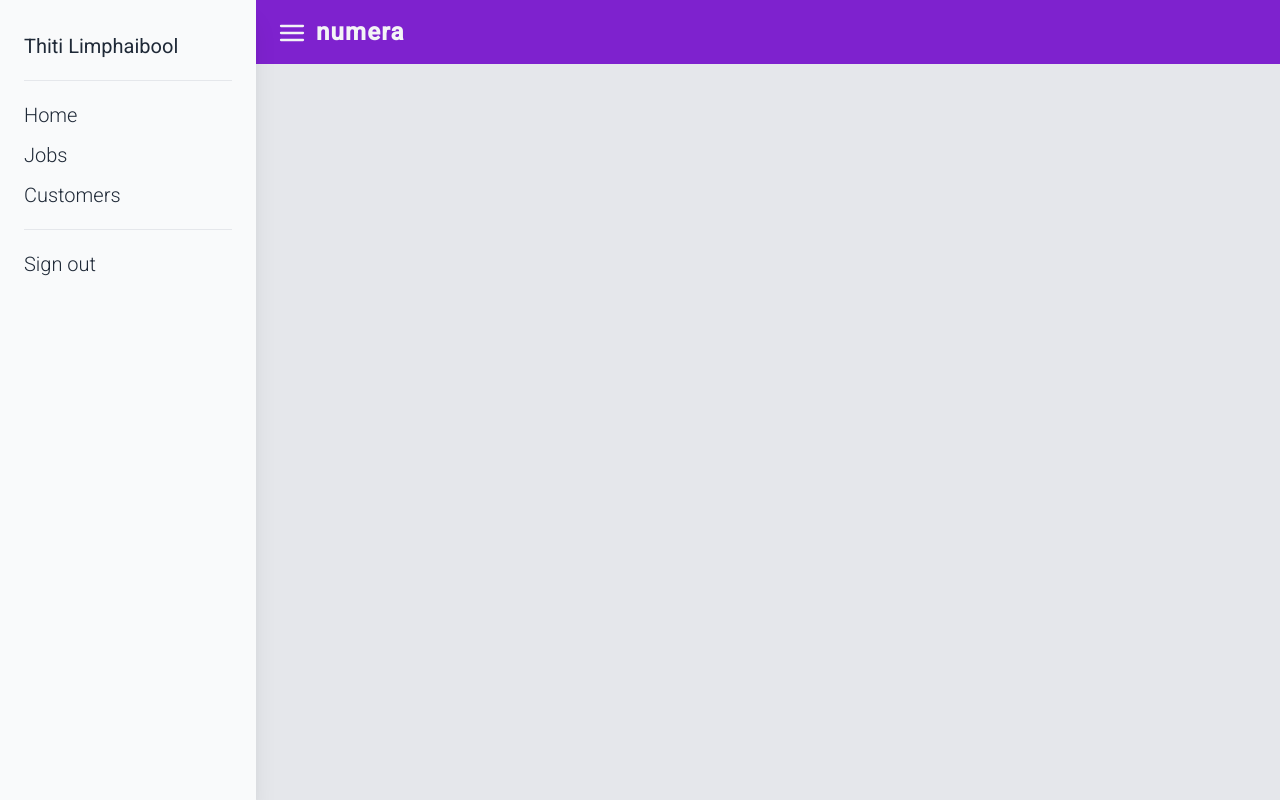
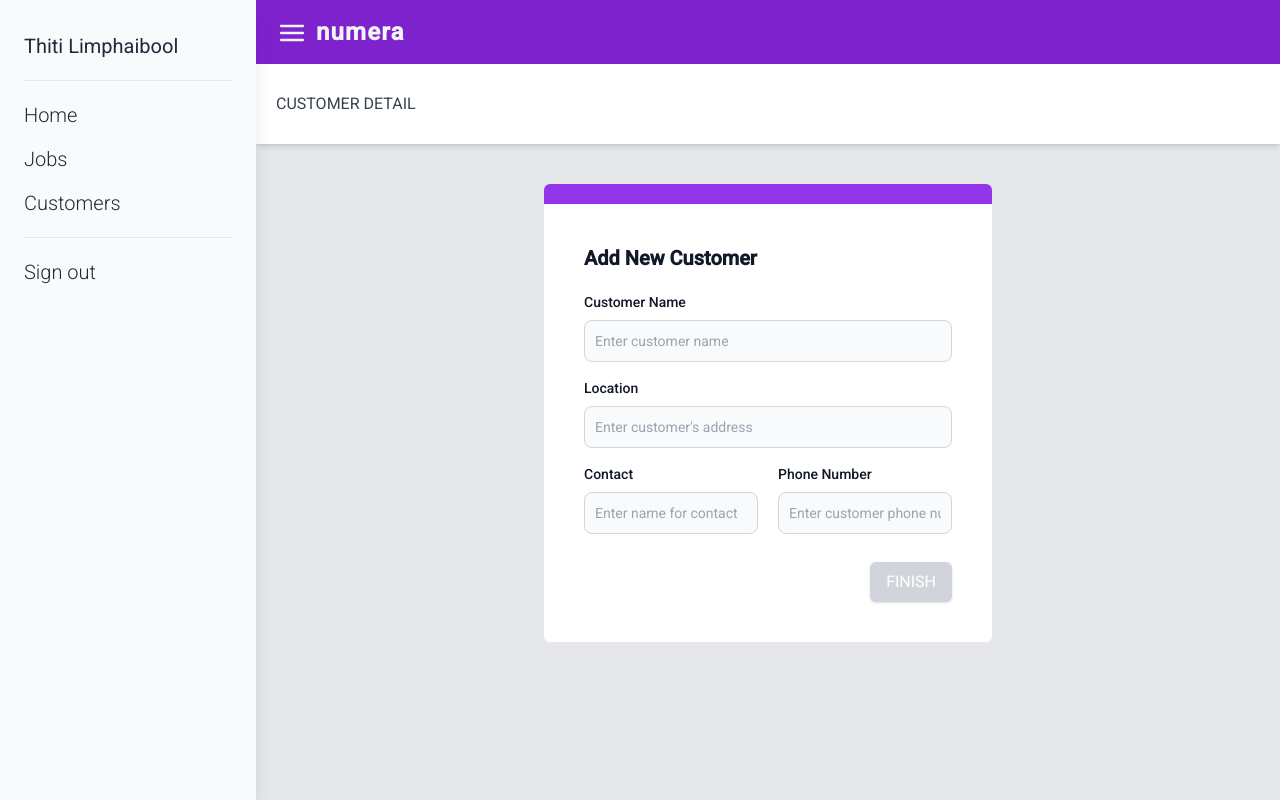
Before and after one commit to thiti-lim/job-costing-app, an Angular app: page /customer/new in a window 1280 px wide. Before the commit this address led to /. Built offline with nearby package versions, Linux system fonts and the light colour scheme.

Commit message:
customer add form with validation

```diff
--- a/src/app/app.component.html
+++ b/src/app/app.component.html
@@ -9,10 +9,10 @@
       <ul class="px-6 py-8">
         <li class="text-gray-800 font-l text-xl mb-5">Thiti Limphaibool</li>
         <hr />
-        <li class="text-gray-800 font-thin text-xl mb-3 mt-5">
+        <li class="text-gray-800 font-thin text-xl mb-4 mt-5">
           <a routerLink="/home">Home</a>
         </li>
-        <li class="text-gray-800 font-thin text-xl mb-3">
+        <li class="text-gray-800 font-thin text-xl mb-4">
           <a routerLink="/job">Jobs</a>
         </li>
         <li class="text-gray-800 font-thin text-xl mb-5">
--- a/src/app/app.module.ts
+++ b/src/app/app.module.ts
@@ -13,12 +13,15 @@ import { JobDetailComponent } from './job/job-detail/job-detail.component';
 import { HomeComponent } from './home/home.component';
 import { CustomerListComponent } from './customer/customer-list/customer-list.component';
 import { DeleteDialogComponent } from './components/dialog/delete-dialog/delete-dialog.component';
+import { CustomerDetailComponent } from './customer/customer-detail/customer-detail.component';
 
 const routes: Routes = [
   { path: 'home', component: HomeComponent },
   { path: 'job/history', component: JobHistoryComponent },
   { path: 'job', redirectTo: 'job/history', pathMatch: 'full' },
   { path: 'customer/list', component: CustomerListComponent },
+  { path: 'customer/:id', component: CustomerDetailComponent },
+  { path: 'customer/new', component: CustomerDetailComponent },
   { path: 'customer', redirectTo: 'customer/list', pathMatch: 'full' },
   { path: '', redirectTo: '/home', pathMatch: 'full' },
 ];
@@ -33,6 +36,7 @@ const routes: Routes = [
     HomeComponent,
     CustomerListComponent,
     DeleteDialogComponent,
+    CustomerDetailComponent,
   ],
   imports: [
     BrowserModule,
--- a/src/app/components/dialog/delete-dialog/delete-dialog.component.ts
+++ b/src/app/components/dialog/delete-dialog/delete-dialog.component.ts
@@ -7,15 +7,9 @@ import { MatDialogRef, MAT_DIALOG_DATA } from '@angular/material/dialog';
   styleUrls: ['./delete-dialog.component.css'],
 })
 export class DeleteDialogComponent {
-  @Output() deleteConfirmed = new EventEmitter<void>();
-
-  constructor(
-    public dialogRef: MatDialogRef<DeleteDialogComponent>,
-    @Inject(MAT_DIALOG_DATA) public data: any
-  ) {}
+  constructor(public dialogRef: MatDialogRef<DeleteDialogComponent>) {}
 
   onDelete(): void {
-    this.deleteConfirmed.emit();
     this.dialogRef.close();
   }
 }
--- /dev/null
+++ b/src/app/customer/customer-detail/customer-detail.component.html
@@ -0,0 +1,117 @@
+<page-header [pageTitle]="pageTitle"></page-header>
+<form [formGroup]="customerForm" (ngSubmit)="onSubmit()" class="my-10 mx-72">
+  <div class="bg-purple-600 h-5 rounded-t-md"></div>
+  <div class="bg-white p-10 rounded-b-md">
+    <div class="mb-5 text-xl font-bold text-gray-900">Add New Customer</div>
+    <div class="mb-4">
+      <label for="name" class="block mb-2 text-sm font-medium text-gray-900"
+        >Customer Name</label
+      >
+      <input
+        type="text"
+        formControlName="name"
+        id="name"
+        class="bg-gray-50 border outline-none border-gray-300 text-gray-900 text-sm rounded-lg focus:border-purple-600 focus:border-2 block w-full p-2.5"
+        placeholder="Enter customer name"
+        required
+      />
+      <div *ngIf="name?.invalid && (name?.dirty || name?.touched)">
+        <div
+          *ngIf="name?.errors?.['required'] || name?.errors?.['whitespace']"
+          class="text-red-500 text-sm mt-1"
+        >
+          Name is required.
+        </div>
+      </div>
+    </div>
+    <div class="mb-4">
+      <label for="location" class="block mb-2 text-sm font-medium text-gray-900"
+        >Location</label
+      >
+      <input
+        type="text"
+        formControlName="location"
+        id="location"
+        class="bg-gray-50 border outline-none border-gray-300 text-gray-900 text-sm rounded-lg focus:border-purple-600 focus:border-2 block w-full p-2.5"
+        placeholder="Enter customer's address"
+        required
+      />
+      <div *ngIf="location?.invalid && (location?.dirty || location?.touched)">
+        <div
+          *ngIf="location?.errors?.['required'] || location?.errors?.['whitespace']"
+          class="text-red-500 text-sm mt-1"
+        >
+          Location is required.
+        </div>
+      </div>
+    </div>
+    <div class="flex mb-7">
+      <div class="w-1/2 mr-2">
+        <label
+          for="contact"
+          class="block mb-2 text-sm font-medium text-gray-900"
+          >Contact</label
+        >
+        <input
+          type="text"
+          formControlName="contact"
+          id="contact"
+          class="bg-gray-50 border outline-none border-gray-300 text-gray-900 text-sm rounded-lg focus:border-purple-600 focus:border-2 block w-full p-2.5"
+          placeholder="Enter name for contact"
+          required
+        />
+        <div *ngIf="contact?.invalid && (contact?.dirty || contact?.touched)">
+          <div
+            *ngIf="contact?.errors?.['required'] || contact?.errors?.['whitespace']"
+            class="text-red-500 text-sm mt-1"
+          >
+            Contact is required.
+          </div>
+        </div>
+      </div>
+      <div class="w-1/2 ml-3">
+        <label
+          for="phoneNumber"
+          class="block mb-2 text-sm font-medium text-gray-900"
+          >Phone Number</label
+        >
+        <input
+          type="text"
+          formControlName="phoneNumber"
+          id="phoneNumber"
+          class="bg-gray-50 border outline-none border-gray-300 text-gray-900 text-sm rounded-lg focus:border-purple-600 focus:border-2 block w-full p-2.5"
+          placeholder="Enter customer phone number"
+          required
+        />
+        <div
+          *ngIf="
+            phoneNumber?.invalid && (phoneNumber?.dirty || phoneNumber?.touched)
+          "
+          class="alert alert-danger"
+        >
+          <div
+            *ngIf="phoneNumber?.errors?.['required'] || phoneNumber?.errors?.['whitespace']"
+            class="text-red-500 text-sm mt-1"
+          >
+            Phone number is required.
+          </div>
+          <div
+            *ngIf="phoneNumber?.errors?.['pattern']"
+            class="text-red-500 text-sm mt-1"
+          >
+            Invalid phone number
+          </div>
+        </div>
+      </div>
+    </div>
+    <div class="flex justify-end">
+      <button
+        type="submit"
+        class="bg-purple-700 text-white py-2 px-4 rounded-md shadow disabled:bg-gray-300 disabled:cursor-not-allowed"
+        [disabled]="customerForm.invalid"
+      >
+        FINISH
+      </button>
+    </div>
+  </div>
+</form>
--- /dev/null
+++ b/src/app/customer/customer-detail/customer-detail.component.ts
@@ -0,0 +1,44 @@
+import { Component } from '@angular/core';
+import { FormBuilder, FormGroup, Validators } from '@angular/forms';
+import { whitespaceValidator } from 'src/app/helpers/validators';
+
+@Component({
+  selector: 'app-customer-detail',
+  templateUrl: './customer-detail.component.html',
+  styleUrls: ['./customer-detail.component.css'],
+})
+export class CustomerDetailComponent {
+  pageTitle: string = 'Customer Detail';
+  customerForm!: FormGroup;
+  constructor(private formBuilder: FormBuilder) {}
+
+  ngOnInit() {
+    this.customerForm = this.formBuilder.group({
+      name: ['', [Validators.required, whitespaceValidator()]],
+      location: ['', [Validators.required, whitespaceValidator()]],
+      contact: ['', [Validators.required, whitespaceValidator()]],
+      phoneNumber: ['', [Validators.required, Validators.pattern(/^\d{10}$/)]],
+    });
+  }
+
+  get name() {
+    return this.customerForm.get('name');
+  }
+
+  get location() {
+    return this.customerForm.get('location');
+  }
+  get contact() {
+    return this.customerForm.get('contact');
+  }
+  get phoneNumber() {
+    return this.customerForm.get('phoneNumber');
+  }
+
+  onSubmit() {
+    if (this.customerForm.invalid) {
+      return;
+    }
+    console.log(this.customerForm.value);
+  }
+}
--- a/src/app/customer/customer-list/customer-list.component.html
+++ b/src/app/customer/customer-list/customer-list.component.html
@@ -2,17 +2,16 @@
 <div class="my-10 mx-20">
   <div>
     <button class="bg-teal-500 text-white py-2 px-4 rounded-md shadow">
-      ADD CUSTOMER
+      <a routerLink="/customer/new">ADD CUSTOMER</a>
     </button>
   </div>
   <div class="mt-5">
     <table
-      class="table-auto w-full bg-white rounded-xl overflow-hidden border-collapse shadow"
+      class="table-auto w-full bg-white rounded-xl overflow-hidden border-collapse"
     >
       <thead class="bg-purple-700 text-left text-white">
         <tr>
-          <th class="pl-8 pr-4 py-6 font-normal">ID</th>
-          <th class="px-4 py-6 font-normal">Name</th>
+          <th class="pl-8 pr-4 py-6 font-normal">Name</th>
           <th class="px-4 py-6 font-normal">Location</th>
           <th class="px-4 py-6 font-normal">Phone Number</th>
           <th class="px-4 py-6 font-normal">Contact</th>
@@ -22,9 +21,6 @@
       </thead>
       <tbody class="font-light">
         <tr *ngFor="let customer of customers; even as isEven; odd as isOdd">
-          <td class="pl-8 pr-4 py-4  {{ isEven ? 'bg-white' : 'bg-gray-100' }}">
-            {{ customer.id }}
-          </td>
           <td class="py-4 px-4 {{ isEven ? 'bg-white' : 'bg-gray-100' }}">
             {{ customer.name }}
           </td>
--- a/src/app/customer/customer-list/customer-list.component.ts
+++ b/src/app/customer/customer-list/customer-list.component.ts
@@ -17,14 +17,6 @@ export class CustomerListComponent {
   ) {}
   pageTitle: string = 'customers';
   customers: Customer[] = [];
-  displayedColumns: string[] = [
-    'id',
-    'name',
-    'location',
-    'phoneNumber',
-    'contact',
-    'actions',
-  ];
 
   ngOnInit(): void {
     this.customers = this.customerService.getCustomers();
@@ -40,6 +32,5 @@ export class CustomerListComponent {
     dialogRef.afterClosed().subscribe(() => {
       this.customerService.deleteCustomer(customer);
     });
-    this.customers = this.customerService.getCustomers();
   }
 }
--- /dev/null
+++ b/src/app/helpers/validators.ts
@@ -0,0 +1,11 @@
+import { AbstractControl, ValidatorFn } from '@angular/forms';
+
+export function whitespaceValidator(): ValidatorFn {
+  return (control: AbstractControl): { [key: string]: any } | null => {
+    const value = control.value;
+    if (value && value.trim().length === 0) {
+      return { whitespace: true };
+    }
+    return null;
+  };
+}
```
Also changed, not shown: src/app/customer/customer-detail/customer-detail.component.css (added).
